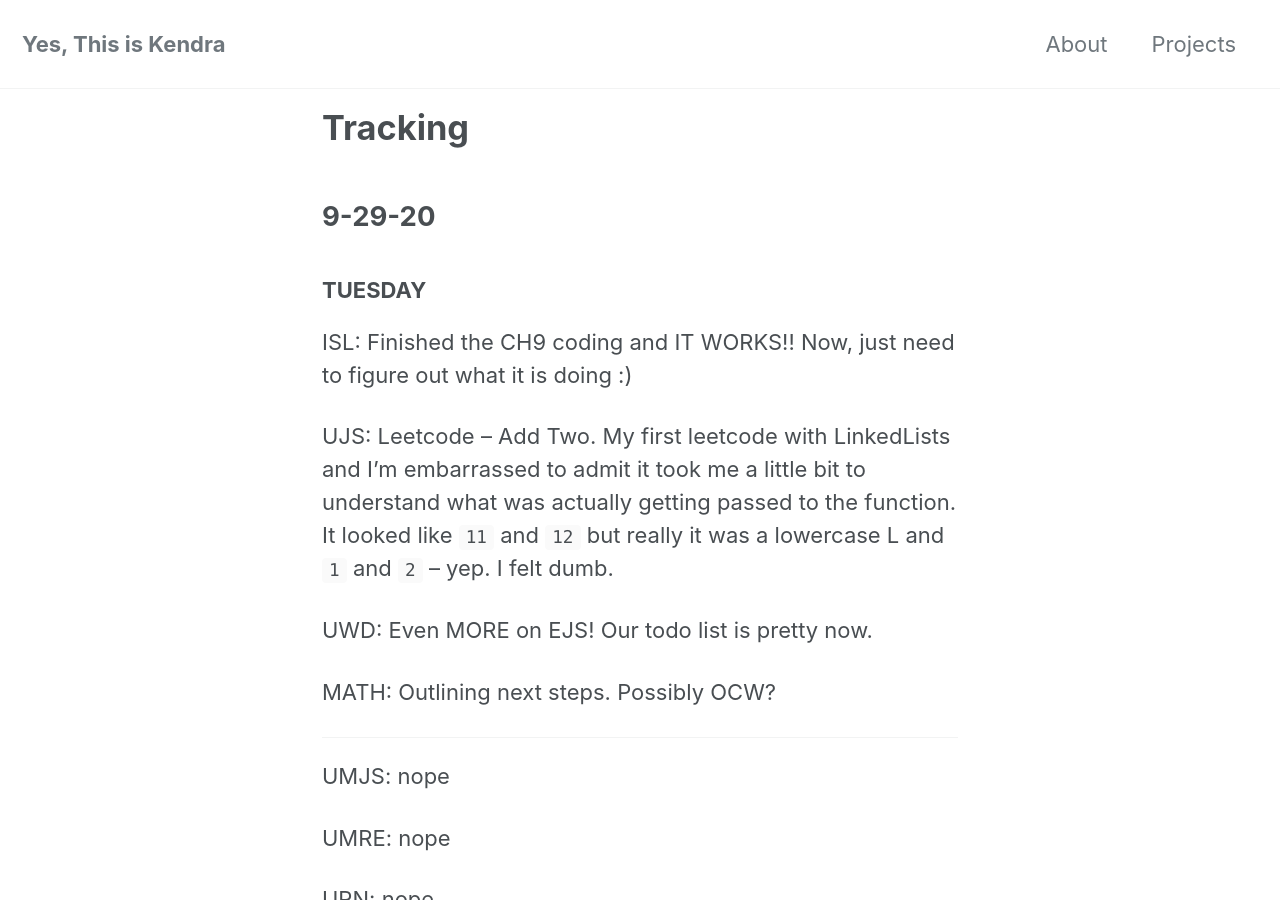
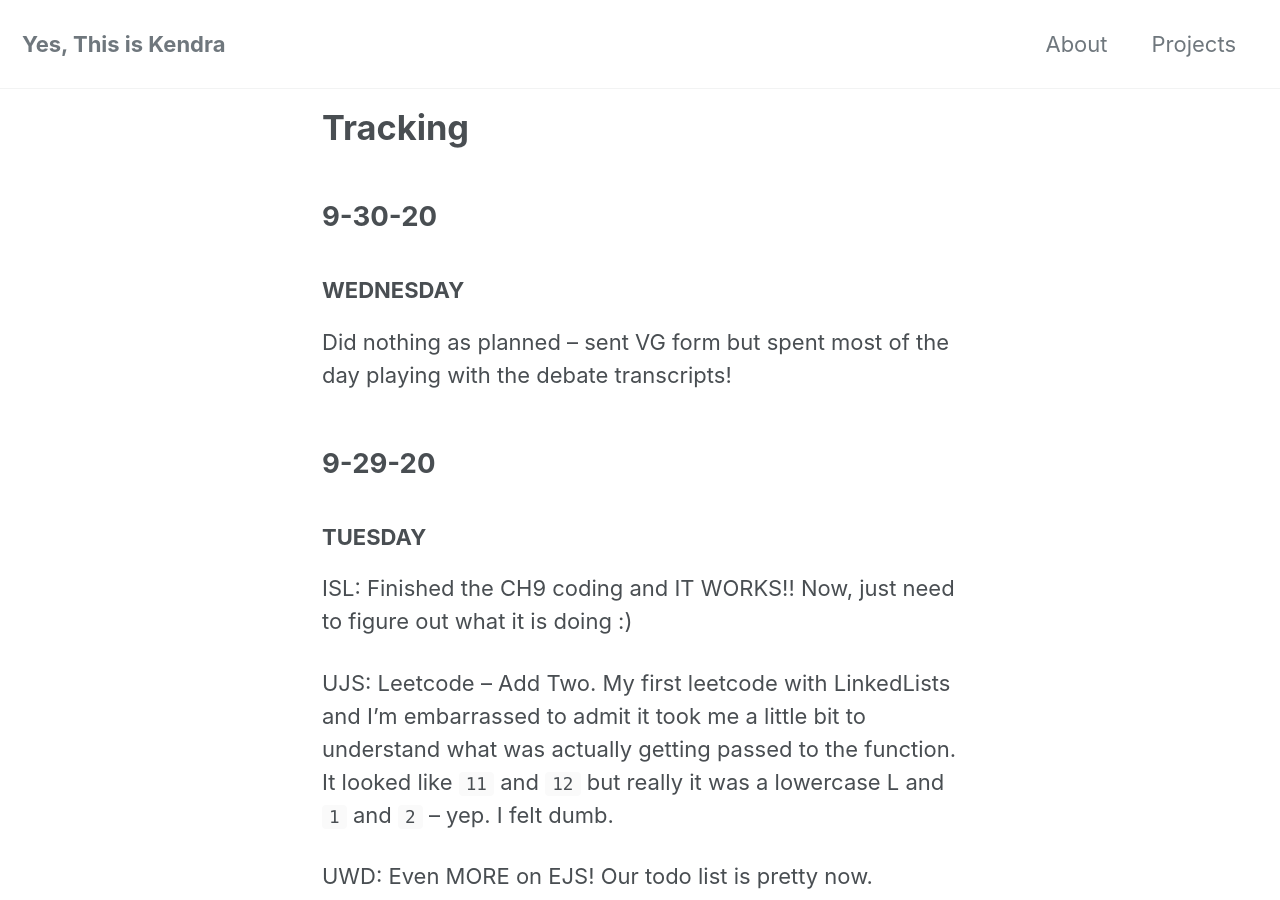
Before and after one commit to yesthisiskendra/yesthisiskendra.github.io, a Jekyll site: the page built from _pages/tracking.md, in a window 1280 px wide and 900 px high. Built offline with Jekyll 4.4.1, drawn with Linux system fonts in a browser that asks for light colours; cached includes are drawn as plain includes; nearby versions of some CDN libraries.

Commit message:
Add tracking

```diff
--- a/_pages/tracking.md
+++ b/_pages/tracking.md
@@ -3,6 +3,12 @@ layout: home
 title: "Tracking"
 permalink: /tracking/
 ---
+
+## 9-30-20
+
+### WEDNESDAY
+
+Did nothing as planned -- sent VG form but spent most of the day playing with the debate transcripts!
 
 ## 9-29-20
 
```
